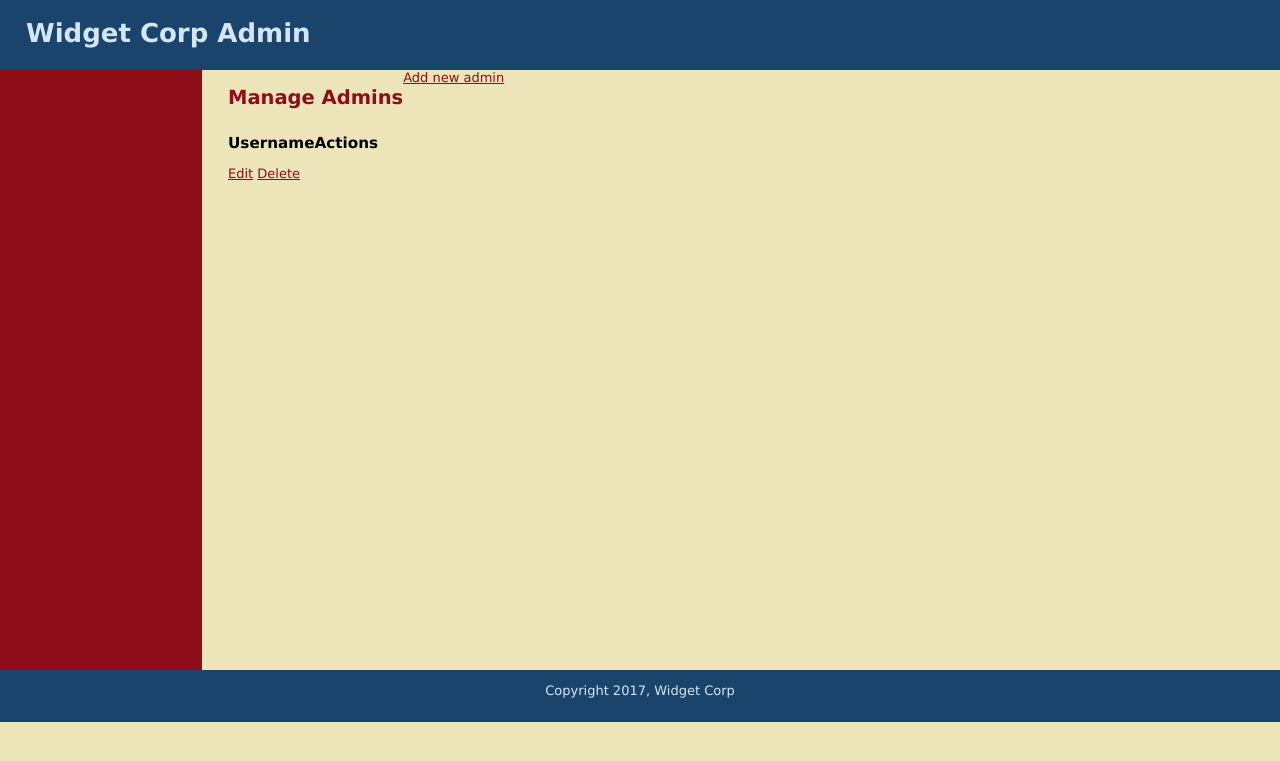
After one commit to amos-nistrian/CMS, a PHP site: page /manage_admins.php in a window 1280 px wide. The commit adds this page. Shown: the top 761 px of the page. Run offline with PHP 8.4, Linux system fonts and the light colour scheme; data that the repository does not hold is empty.

Commit message:
added crud for admin accounts

```diff
--- a/widget_corp/includes/functions.php
+++ b/widget_corp/includes/functions.php
@@ -59,6 +59,17 @@
     $page_set = mysqli_query($connection, $query);
     confirm_query($page_set);
     return $page_set;
+  }
+
+  function find_all_admins() {
+    global $connection;
+
+    $query  = "SELECT * ";
+    $query .= "FROM admins ";
+    $query .= "ORDER BY username ASC";
+    $admin_set = mysqli_query($connection, $query);
+    confirm_query($admin_set);
+    return $admin_set;
   }
 
   function find_pages_for_subject($subject_id, $public=true) {
--- /dev/null
+++ b/widget_corp/public/delete_admin.php
@@ -0,0 +1 @@
+<?php echo "delete_admin.php"; ?>
--- /dev/null
+++ b/widget_corp/public/edit_admin.php
@@ -0,0 +1 @@
+<?php echo "edit_admin.php"; ?>
--- /dev/null
+++ b/widget_corp/public/manage_admins.php
@@ -0,0 +1,29 @@
+<?php require_once("../includes/session.php") ?>
+<?php require_once("../includes/db_connection.php") ?>
+<?php require_once("../includes/functions.php") ?>
+<?php global $layout_context; ?>
+<?php $layout_context = "admin"; ?>
+<?php include("../includes/layouts/header.php") ?>
+<?php $admin_set = find_all_admins();
+?>
+
+<div id="main">
+  <div id="navigation"></div>
+  <div id="page">
+      <div><h2>Manage Admins</h2></div>
+      <!-- loop through all admin usernames  -->
+      <div id="username">
+        <h3>Username</h3>
+        <!-- function should display html of username and edit delete link dynamically  -->
+      </div>
+      <div id="actions">
+        <h3>Actions</h3>
+        <!-- pass the id of user to next page -->
+        <a href="edit_admin.php">Edit</a>
+        <a href="delete_admin.php">Delete</a>
+      </div>
+  </div>
+  <a href="new_admin.php">Add new admin</a>
+</div>
+
+<?php include("../includes/layouts/footer.php") ?>
--- /dev/null
+++ b/widget_corp/public/new_admin.php
@@ -0,0 +1 @@
+<?php echo "HELLO WORLD CREATE NEW ADMIN HERE"; ?>
--- a/widget_corp/public/stylesheets/public.css
+++ b/widget_corp/public/stylesheets/public.css
@@ -79,3 +79,13 @@ div.message {
   margin: 1em 0; padding: 1em;
 }
 .error ul { padding-left: 2em; }
+
+#username h3 {
+  float: left;
+  color: #000000;
+}
+
+#actions h3 {
+  float: left;
+  color: #000000;
+}
```
